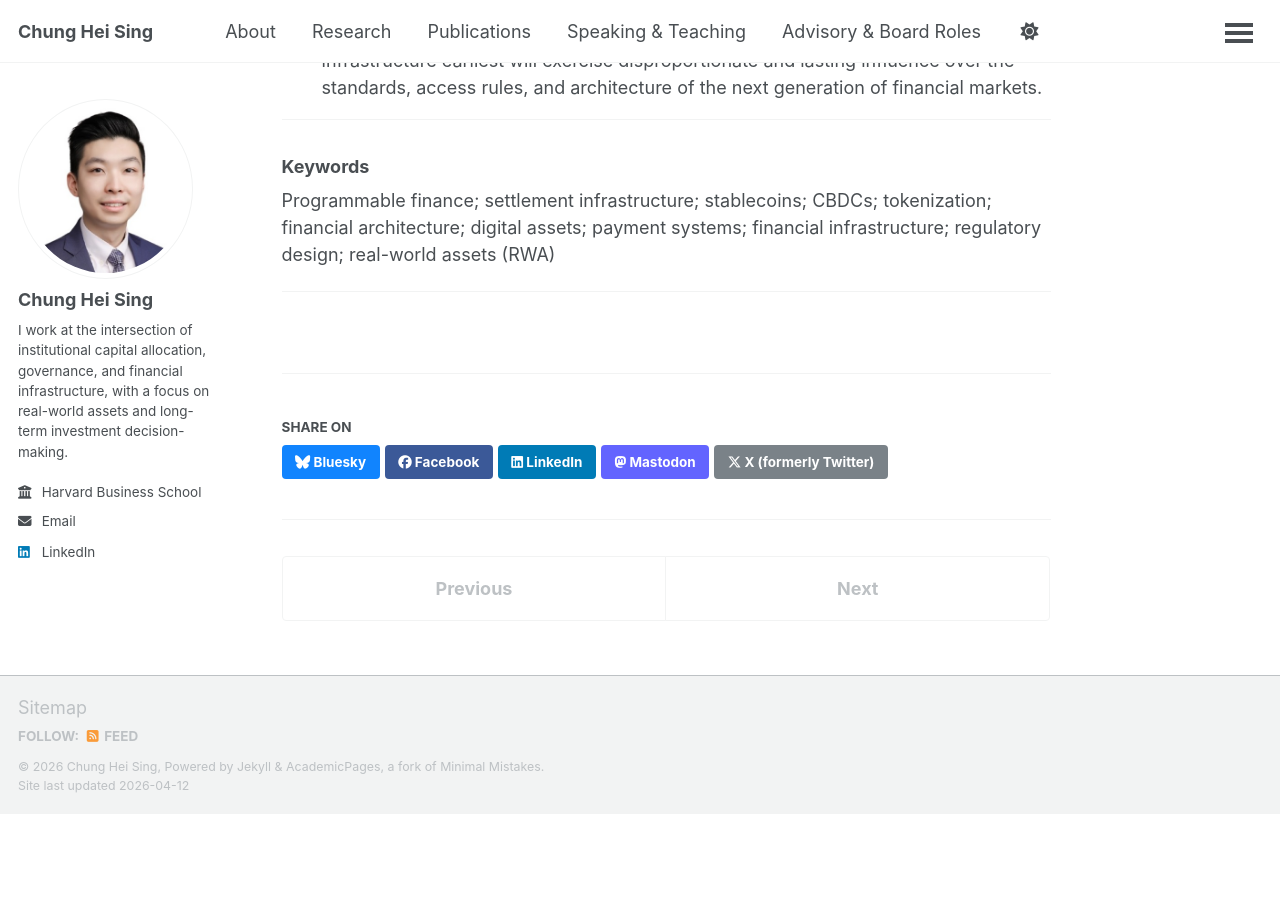
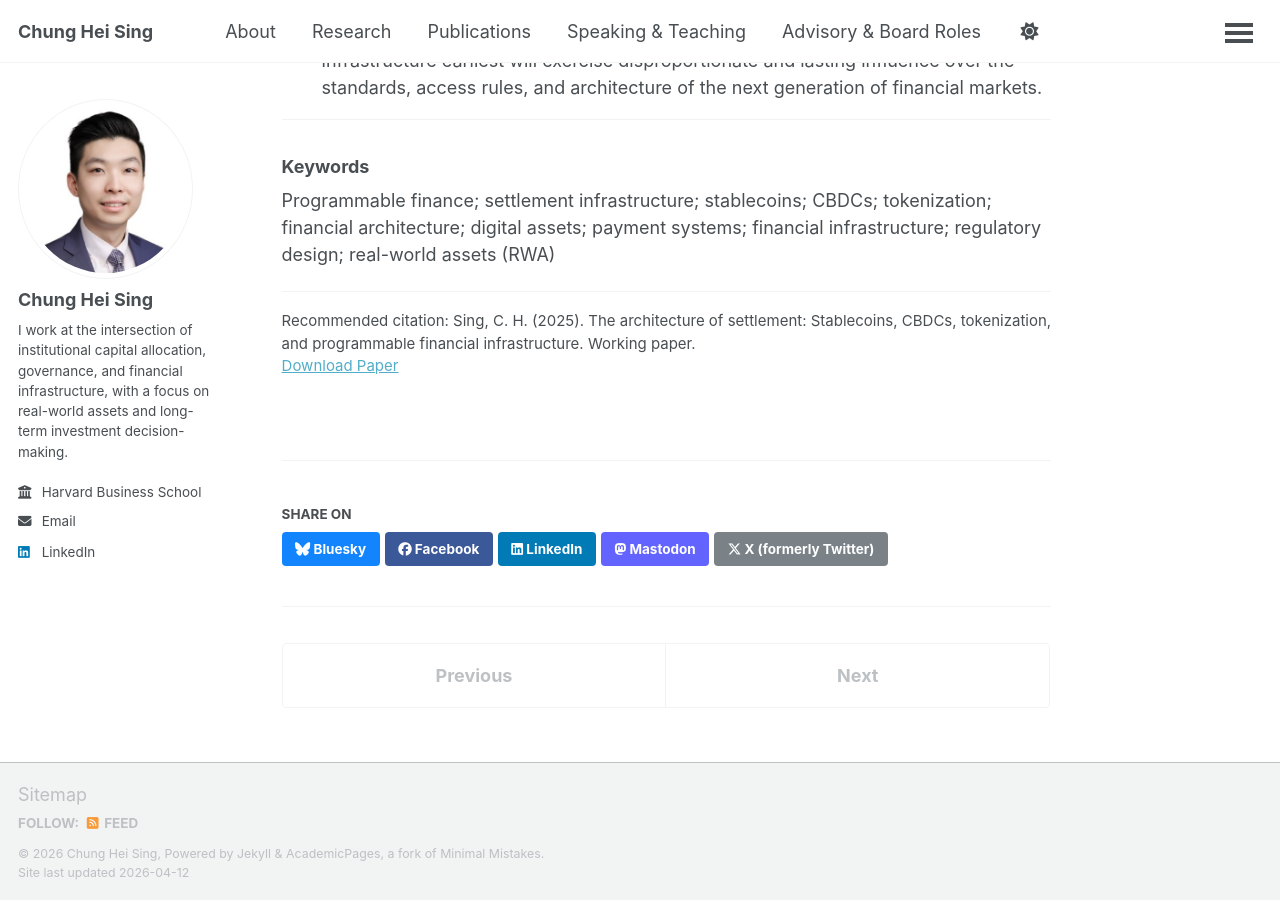
Before and after one commit to chungheising/chungheising.github.io, a Jekyll site: the page built from _publications/2025_09_architecture_of_settlement.md, in a window 1280 px wide and 900 px high, scrolled down 1204 px. Built offline with Jekyll 4.4.1, drawn with Linux system fonts in a browser that asks for light colours; a script bundle is joined from its source files by our own code; library files that are not in the unit come from our copies; before the commit the page ends 2017 px from its top, so only the background shows below that; some of the changed lines change nothing that is shown.

Commit message:
Update 2025_09_architecture_of_settlement.md

```diff
--- a/_publications/2025_09_architecture_of_settlement.md
+++ b/_publications/2025_09_architecture_of_settlement.md
@@ -2,14 +2,14 @@
 title: "The Architecture of Settlement"
 subtitle: "Stablecoins, CBDCs, Tokenization, and Programmable Financial Infrastructure"
 collection: publications
-permalink: /publication/2025_09_architecture_of_settlement/
-date: "2025-09-01"
+permalink: /publication/architecture_of_settlement/
+date: 2025-09-01
 venue: "Working Paper"
 paper_date: "2025"
 category: digital_tokenized
 excerpt: "Settlement is shifting from a back-end process to a core layer of financial system design—where stablecoins, CBDCs, and tokenization define how value is transferred, governed, and integrated across programmable infrastructure."
 paperurl: /files/Sing_2025_The_Architecture_of_Settlement.pdf
-how_to_cite: "Sing, C. H. (2025). The architecture of settlement: Stablecoins, CBDCs, tokenization, and programmable financial infrastructure. Working paper."
+citation: "Sing, C. H. (2025). The architecture of settlement: Stablecoins, CBDCs, tokenization, and programmable financial infrastructure. Working paper."
 
 ---
 
```
